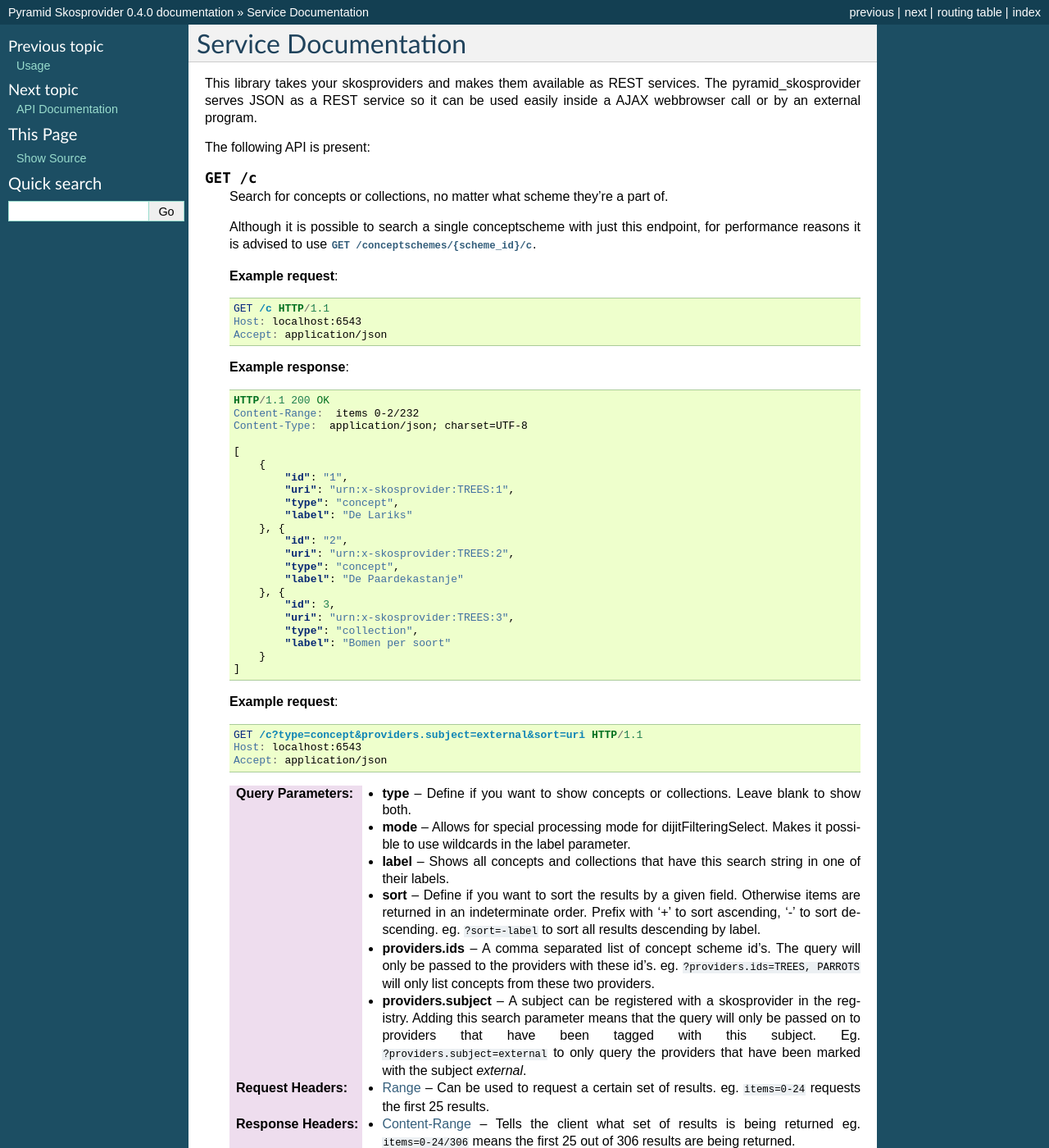
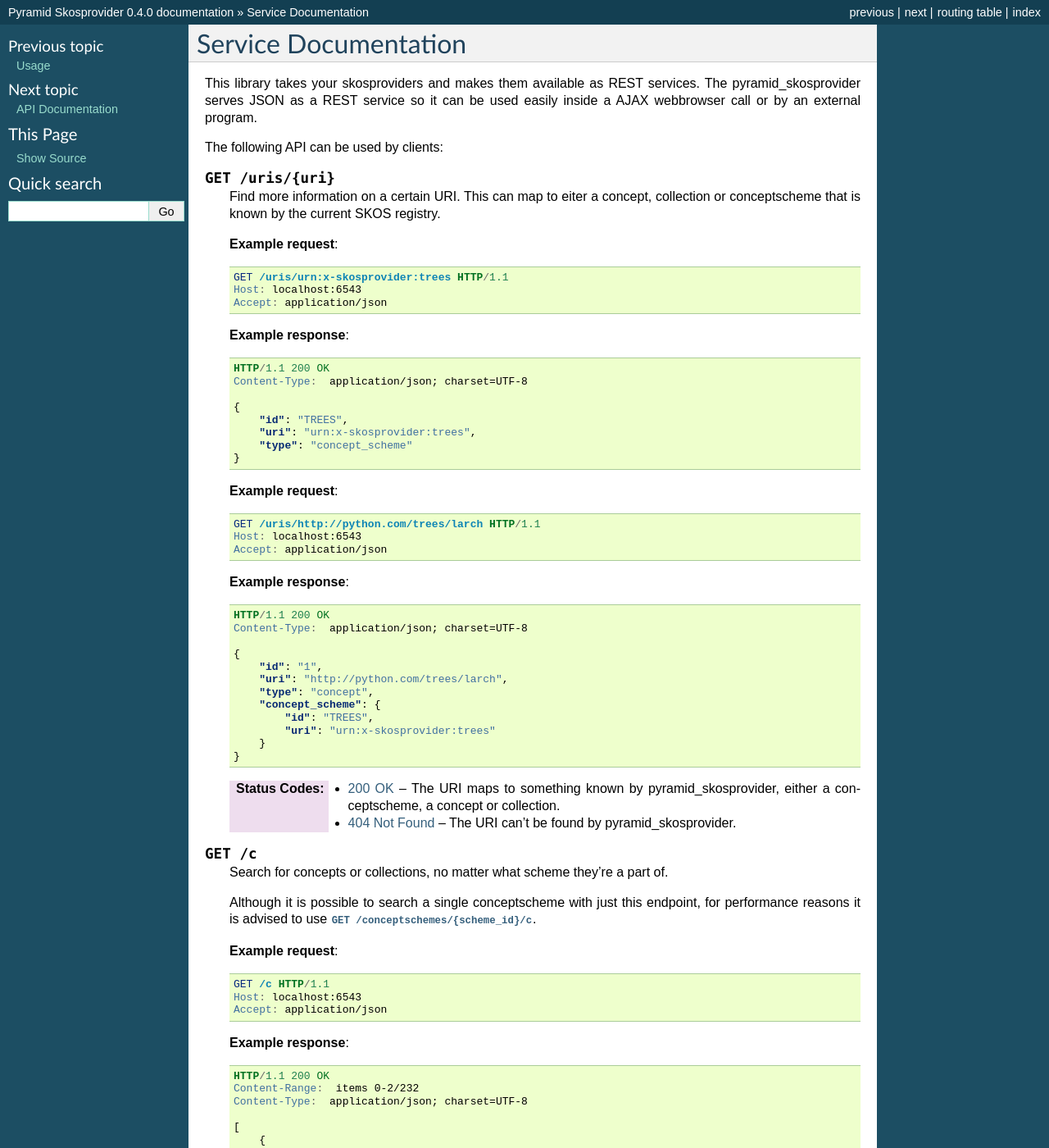
Before and after one commit to OnroerendErfgoed/pyramid_skosprovider, a Sphinx documentation site: the page built from docs/services.rst, in a window 1280 px wide and 1400 px high. Shown: the whole window at 82% size. Built offline with Sphinx 7.4.7, drawn with Linux system fonts in a browser that asks for light colours.

Commit message:
Doc update for uris endpoint. Refs #7.

```diff
--- a/docs/services.rst
+++ b/docs/services.rst
@@ -5,9 +5,67 @@
 =====================
 
 This library takes your skosproviders and makes them available as REST services.
-The pyramid_skosprovider serves JSON  as a REST service so it can be used easily inside a AJAX webbrowser call or by an external program.
+The pyramid_skosprovider serves JSON as a REST service so it can be used
+easily inside a AJAX webbrowser call or by an external program.
 
-The following API is present:
+The following API can be used by clients:
+
+.. http:get:: /uris/{uri}
+    :synopsis: Look up where a certain URI can be found.
+
+    Find more information on a certain :term:`URI`. This can map to eiter
+    a concept, collection or conceptscheme that is known by the current SKOS
+    registry.
+
+    **Example request**:
+
+    .. sourcecode:: http
+
+        GET /uris/urn:x-skosprovider:trees HTTP/1.1
+        Host: localhost:6543
+        Accept: application/json
+
+    **Example response**:
+
+    .. sourcecode:: http
+
+        HTTP/1.1 200 OK
+        Content-Type:  application/json; charset=UTF-8
+
+        {
+            "id": "TREES",
+            "uri": "urn:x-skosprovider:trees",
+            "type": "concept_scheme"
+        }
+
+    **Example request**:
+
+    .. sourcecode:: http
+
+        GET /uris/http://python.com/trees/larch HTTP/1.1
+        Host: localhost:6543
+        Accept: application/json
+
+    **Example response**:
+
+    .. sourcecode:: http
+
+        HTTP/1.1 200 OK
+        Content-Type:  application/json; charset=UTF-8
+
+        {
+            "id": "1",
+            "uri": "http://python.com/trees/larch",
+            "type": "concept",
+            "concept_scheme": {
+                "id": "TREES",
+                "uri": "urn:x-skosprovider:trees"
+            }
+        }
+
+    :statuscode 200: The URI maps to something known by pyramid_skosprovider,
+        either a conceptscheme, a concept or collection.
+    :statuscode 404: The URI can't be found by pyramid_skosprovider.
 
 .. http:get:: /c
     :synopsis: Search concepts or collections.
```
